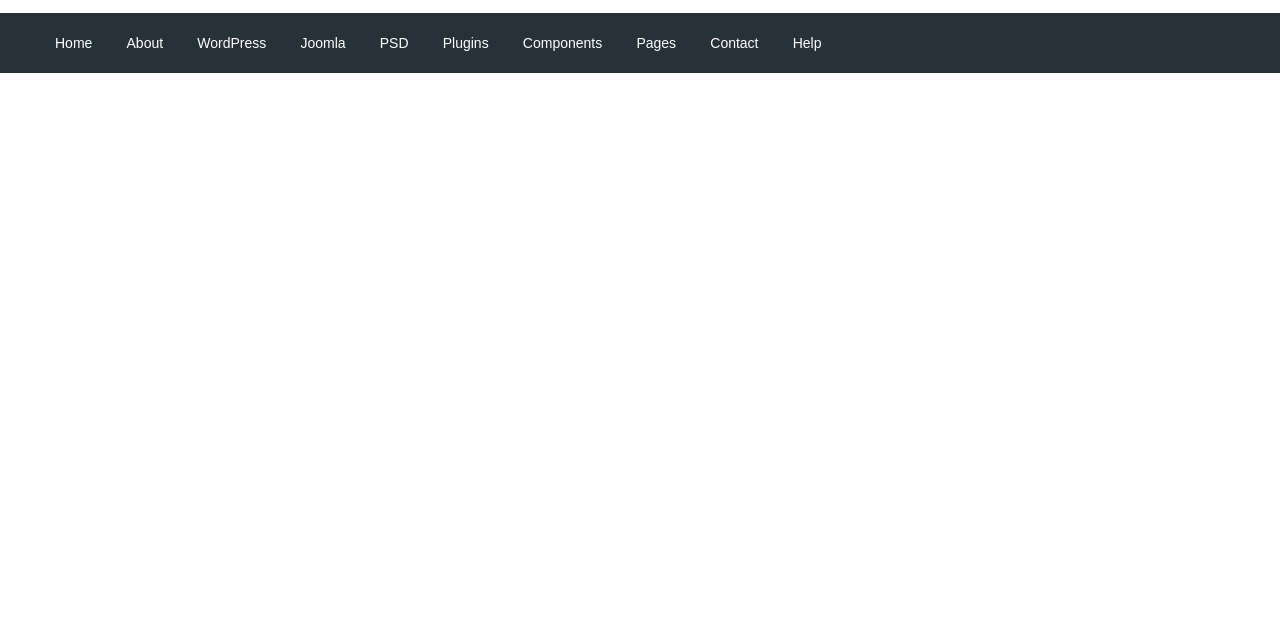
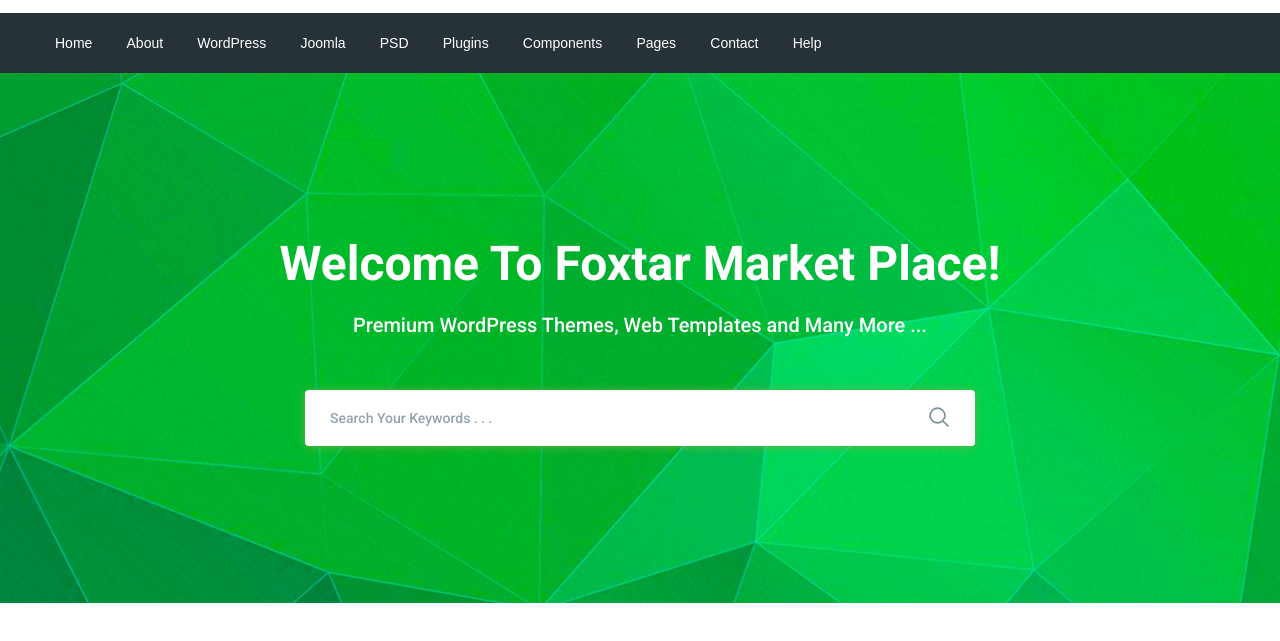
Before and after one commit to mihasok1/moderno, a website: page app/index.html in a window 1280 px wide. Shown: the part 77-718 px from the top of the page. Drawn offline with nearby package versions, Linux system fonts and the light colour scheme; files that its build step writes are made by us from their sources.

Commit message:
added search section

```diff
--- a/app/index.html
+++ b/app/index.html
@@ -94,7 +94,26 @@
       </div>
     </div>
   </header>
-
+  <section class="search" style="background-image: url(../img/search-bg.jpg);">
+    <div class="container">
+      <div class="search__inner">
+        <div class="search__inner-title">
+          Welcome To Foxtar Market Place!
+        </div>
+        <div class="search__inner-text">
+          Premium WordPress Themes, Web Templates and Many More ...
+        </div>
+        <div class="search__inner-form">
+          <form>
+            <input type="text" placeholder="Search Your Keywords . . ." required>
+            <button type="submit">
+              <img src="img/icons/search.png" alt="">
+            </button>
+          </form>
+        </div>
+      </div>
+    </div>
+  </section>
 
 
   <script src="https://ajax.googleapis.com/ajax/libs/jquery/3.4.1/jquery.min.js"></script>
--- a/app/scss/style.scss
+++ b/app/scss/style.scss
@@ -53,5 +53,61 @@
       font-size: 14px;
    }
 }
+.search{
+   background-repeat: no-repeat;
+   background-size: cover;
+   background-position: center;
+   min-height: 530px;
+}
+.search__inner{
+   padding: 155px 0 100px;
+   color: #fff;
+   text-align: center;
+   font-family: 'Roboto', sans-serif;
+   &-title{
+      margin-bottom: 10px;
+      font-size: 48px;
+      line-height: 72px;
+      font-weight: 700;
+   }
+   &-text{
+      font-size: 20px;
+      margin-bottom: 50px;
+      font-weight: 500;
+      line-height: 30px;
+   }
+   &-form{
+      max-width: 670px;
+      margin: 0 auto;
+      position: relative;
+      input{
+         display: block;
+         width: 100%;
+         box-shadow: 0px 1px 10px 0px rgba(124, 178, 64, 0.75);
+         border-radius: 4px;
+         height: 56px;
+         border: none;
+         font-weight: 500;
+         font-size: 14px;
+         padding-left: 25px;
+         padding-right: 60px;
+         &:focus{
+            border: 1px solid transparent;
+         }
+         &::placeholder{
+            color: #90a4ae;
+            font-weight: 500;
+         }
+      }
+      button{
+         position: absolute;
+         border: none;
+         background-color: transparent;
+         right: 20px;
+         top: 16px;
+      }
+   }
+}
+
 
 @import "media";
```
Also changed, not shown: app/img/icons/search.png (added), app/img/search-bg.jpg (added).
